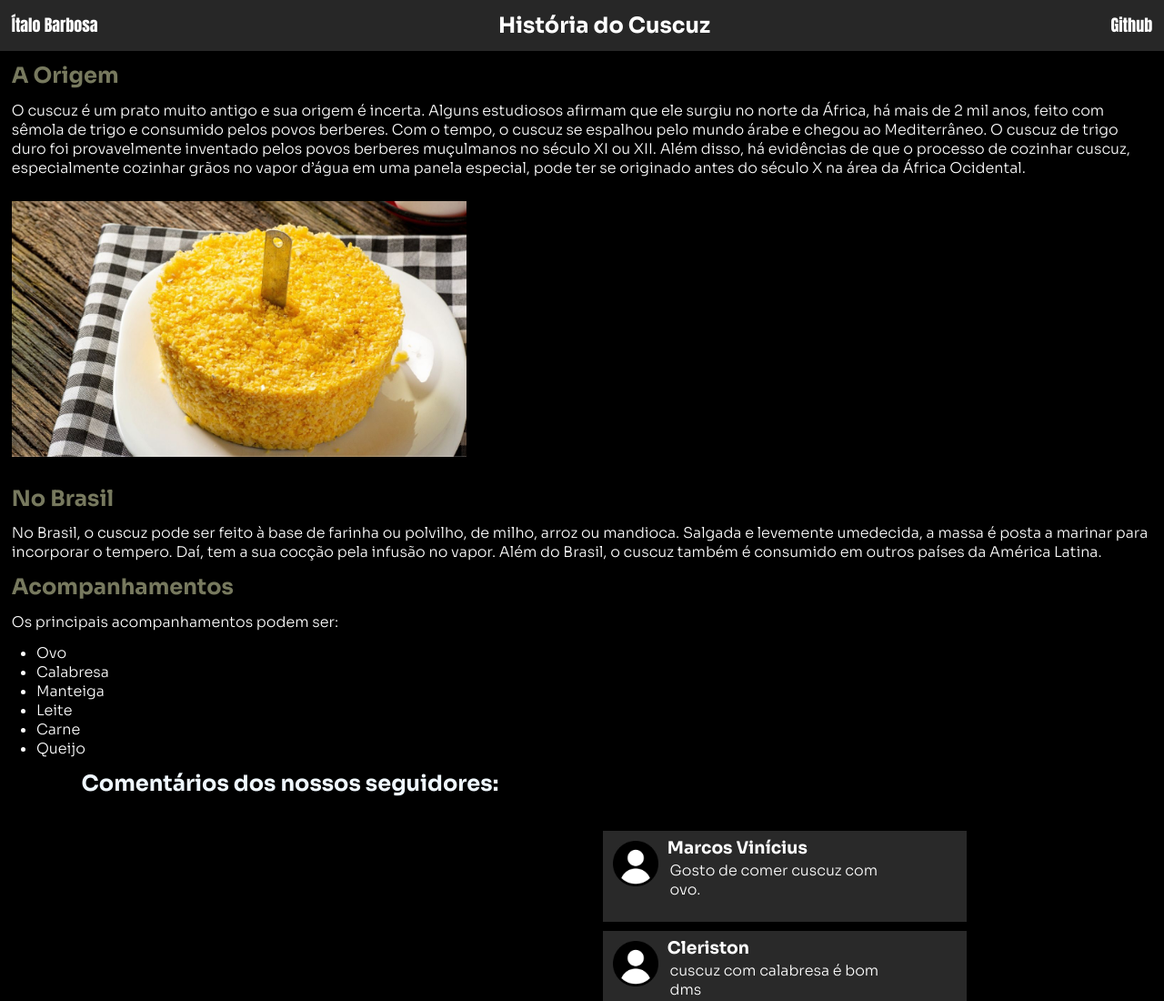
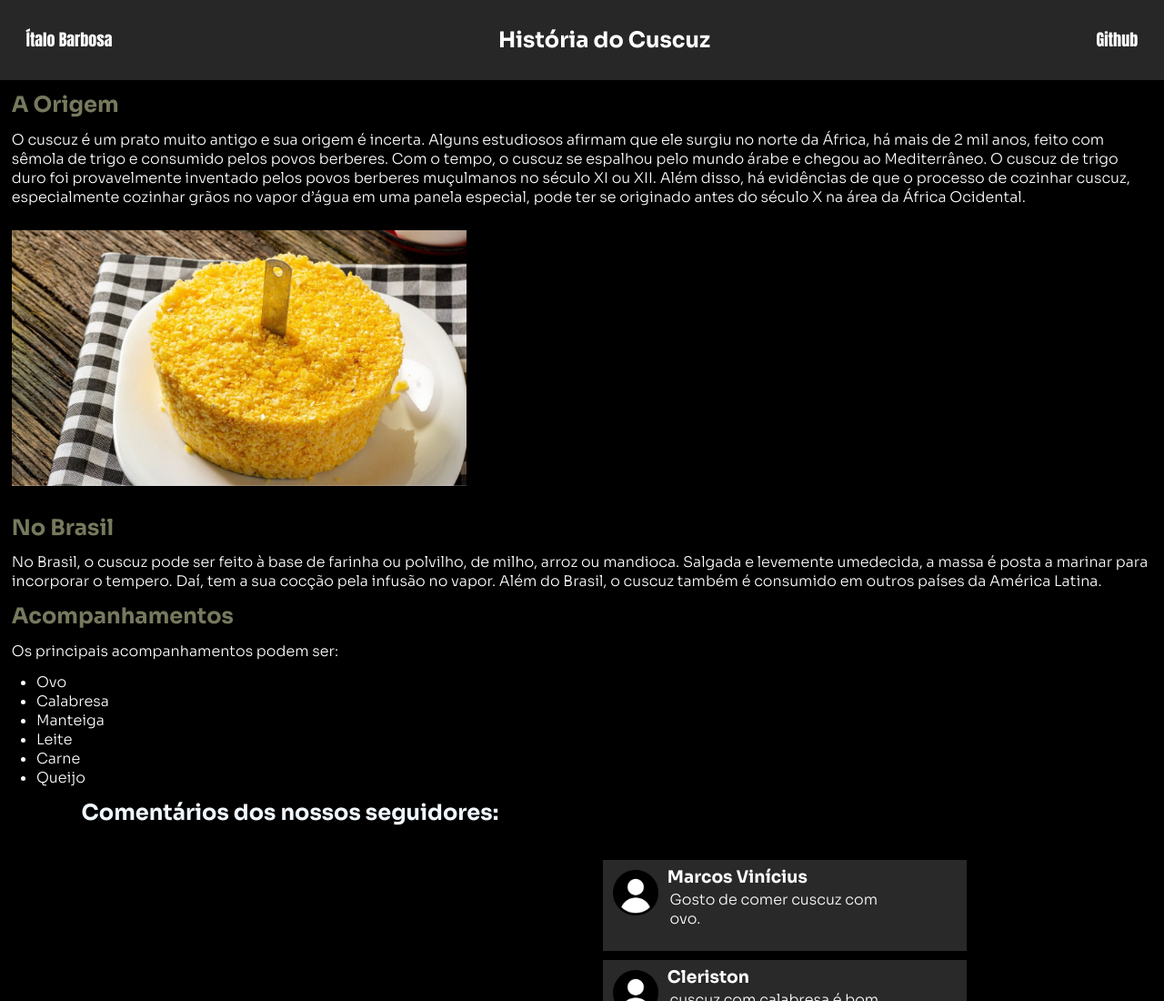
Before and after one commit to itlcoding/site-cuscuz, a plain HTML site: page index.html in a window 1280 px wide. Shown: the top 1100 px of the page at 91% size. Drawn offline with Linux system fonts and the light colour scheme; a web font is replaced by a local one.

Commit message:
Update style.css

```diff
--- a/style.css
+++ b/style.css
@@ -22,6 +22,9 @@ nav{
     display: flex;
     justify-content: space-between;
     align-items: center;
+    padding: 1rem;
+    flex-wrap: wrap;
+    gap: 1rem;
 }
 .Origem{
 
```
